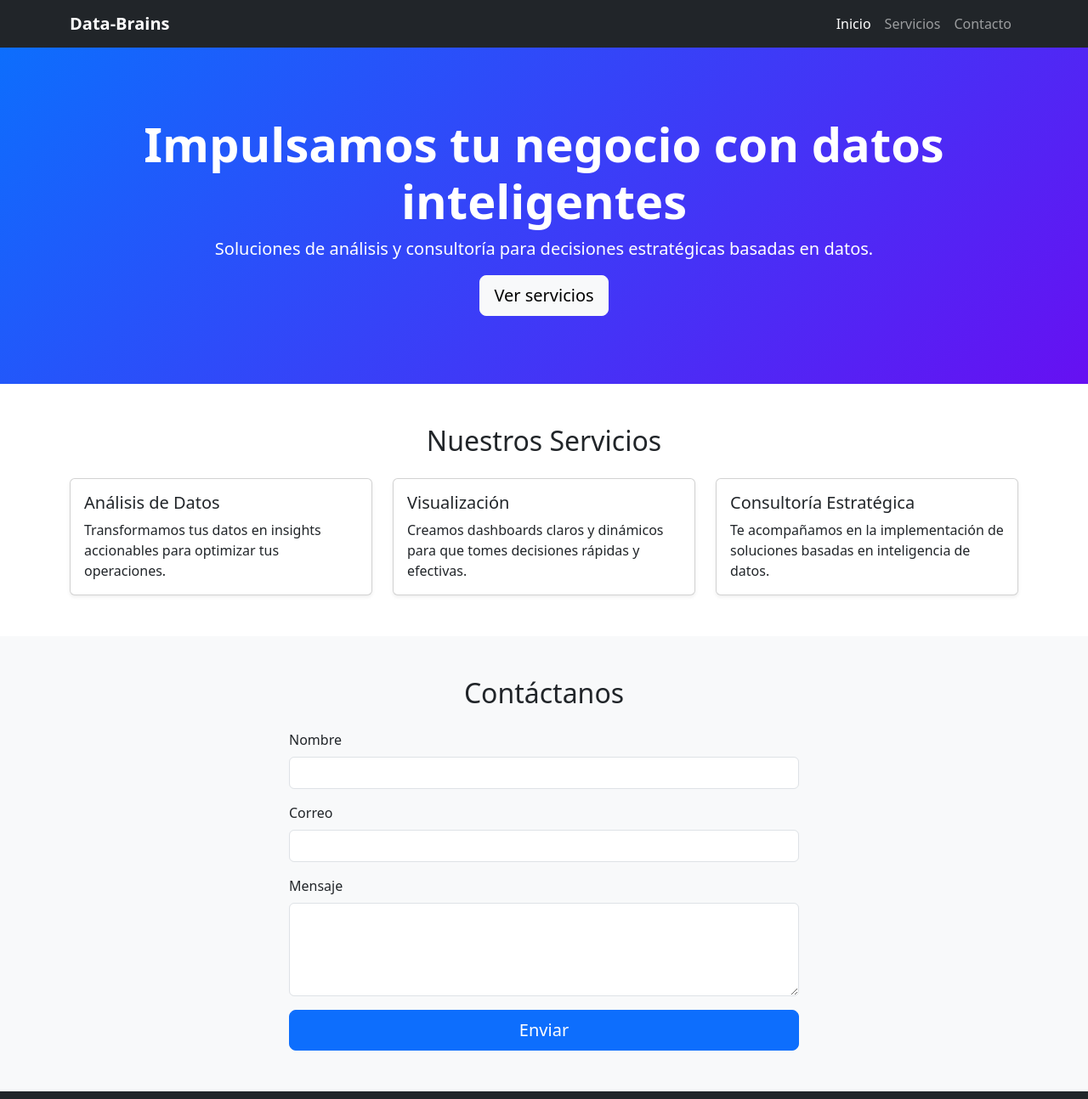
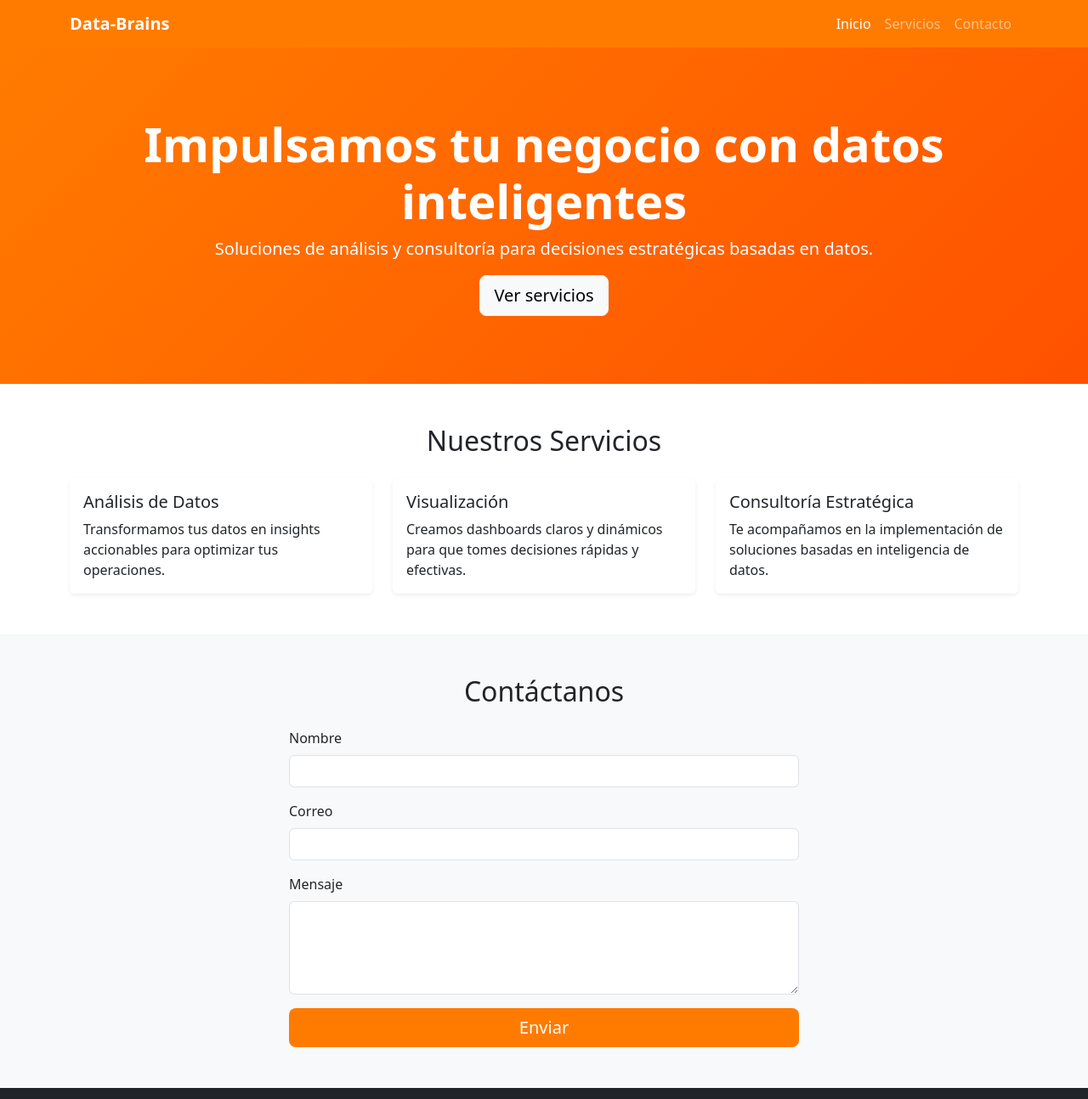
Before and after one commit to DaliaElena/data-brains, a plain HTML site: page index.html in a window 1280 px wide. Shown: the top 1294 px of the page at 85% size. Drawn offline with nearby package versions, Linux system fonts and the light colour scheme.

Commit message:
Update index.html

```diff
--- a/index.html
+++ b/index.html
@@ -10,16 +10,28 @@
       padding-top: 56px;
     }
     .hero {
-      background: linear-gradient(135deg, #0d6efd, #6610f2);
+      background: linear-gradient(135deg, #ff7b00, #ff5100);
       color: white;
       padding: 80px 0;
       text-align: center;
+    }
+    .btn-orange {
+      background-color: #ff7b00;
+      color: white;
+      border: none;
+    }
+    .btn-orange:hover {
+      background-color: #e86a00;
+      color: white;
+    }
+    .navbar-orange {
+      background-color: #ff7b00;
     }
   </style>
 </head>
 <body>
   <!-- Navbar -->
-  <nav class="navbar navbar-expand-lg navbar-dark bg-dark fixed-top">
+  <nav class="navbar navbar-expand-lg navbar-dark navbar-orange fixed-top">
     <div class="container">
       <a class="navbar-brand fw-bold" href="#">Data-Brains</a>
       <button class="navbar-toggler" type="button" data-bs-toggle="collapse" data-bs-target="#navbarNav">
@@ -50,25 +62,25 @@
       <h2 class="text-center mb-4">Nuestros Servicios</h2>
       <div class="row g-4">
         <div class="col-md-4">
-          <div class="card h-100 shadow-sm">
+          <div class="card h-100 shadow-sm border-0">
             <div class="card-body">
-              <h5 class="card-title">Análisis de Datos</h5>
+              <h5 class="card-title text-orange">Análisis de Datos</h5>
               <p class="card-text">Transformamos tus datos en insights accionables para optimizar tus operaciones.</p>
             </div>
           </div>
         </div>
         <div class="col-md-4">
-          <div class="card h-100 shadow-sm">
+          <div class="card h-100 shadow-sm border-0">
             <div class="card-body">
-              <h5 class="card-title">Visualización</h5>
+              <h5 class="card-title text-orange">Visualización</h5>
               <p class="card-text">Creamos dashboards claros y dinámicos para que tomes decisiones rápidas y efectivas.</p>
             </div>
           </div>
         </div>
         <div class="col-md-4">
-          <div class="card h-100 shadow-sm">
+          <div class="card h-100 shadow-sm border-0">
             <div class="card-body">
-              <h5 class="card-title">Consultoría Estratégica</h5>
+              <h5 class="card-title text-orange">Consultoría Estratégica</h5>
               <p class="card-text">Te acompañamos en la implementación de soluciones basadas en inteligencia de datos.</p>
             </div>
           </div>
@@ -94,7 +106,7 @@
           <label for="mensaje" class="form-label">Mensaje</label>
           <textarea id="mensaje" rows="4" class="form-control" required></textarea>
         </div>
-        <button class="btn btn-primary btn-lg w-100">Enviar</button>
+        <button class="btn btn-orange btn-lg w-100">Enviar</button>
       </form>
     </div>
   </section>
```
